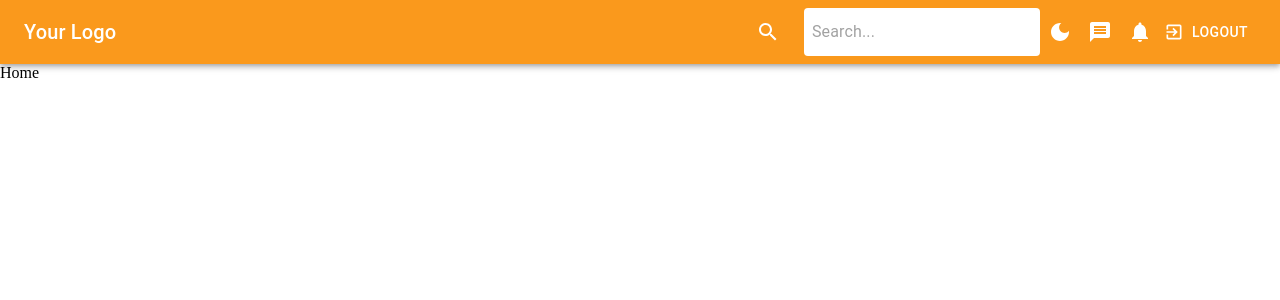
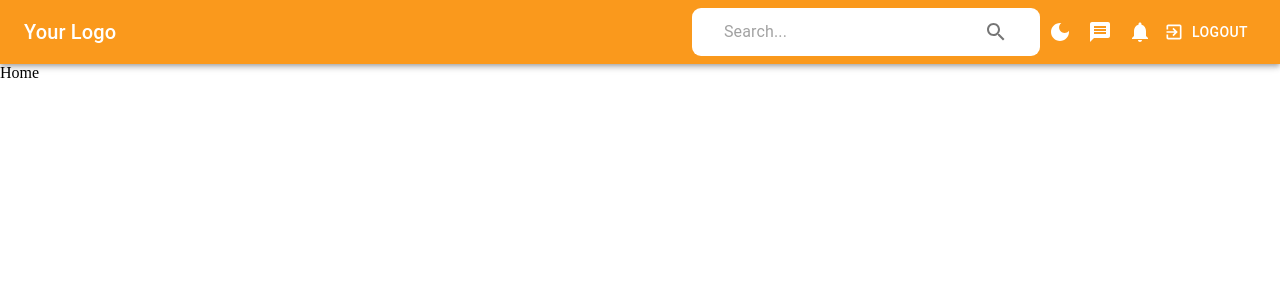
Before and after one commit to ashfaqshimer/InteractaBase, a React (Vite) app in the folder client/: page / in a window 1280 px wide. Shown: the top 300 px of the page. Built offline with nearby package versions, Linux system fonts and the light colour scheme.

Commit message:
Style navbar

```diff
--- a/client/src/common/Navbar.jsx
+++ b/client/src/common/Navbar.jsx
@@ -28,22 +28,33 @@ const Navbar = () => {
 				<Typography variant='h6' component='div' sx={{ flexGrow: 1 }}>
 					Your Logo
 				</Typography>
-				<div style={{ display: 'flex', alignItems: 'center' }}>
-					<div style={{ marginRight: '16px' }}>
-						<IconButton color='inherit'>
-							<SearchIcon />
-						</IconButton>
-					</div>
+				{/* <div style={{ display: 'flex', alignItems: 'center' }}> */}
+				<div
+					style={{
+						display: 'flex',
+						alignItems: 'center',
+						width: '300px',
+						backgroundColor: 'white',
+						borderRadius: '9px',
+						padding: '0 1.5rem',
+					}}
+				>
 					<InputBase
 						placeholder='Search...'
 						inputProps={{ 'aria-label': 'search' }}
 						sx={{
 							backgroundColor: 'white',
-							borderRadius: '4px',
 							padding: '8px',
+							width: '100%',
+							display: 'flex',
+							alignItems: 'center',
 						}}
 					/>
+					<IconButton color='default'>
+						<SearchIcon />
+					</IconButton>
 				</div>
+				{/* </div> */}
 
 				{/* Icons on the right */}
 				<IconButton color='inherit'>
```
